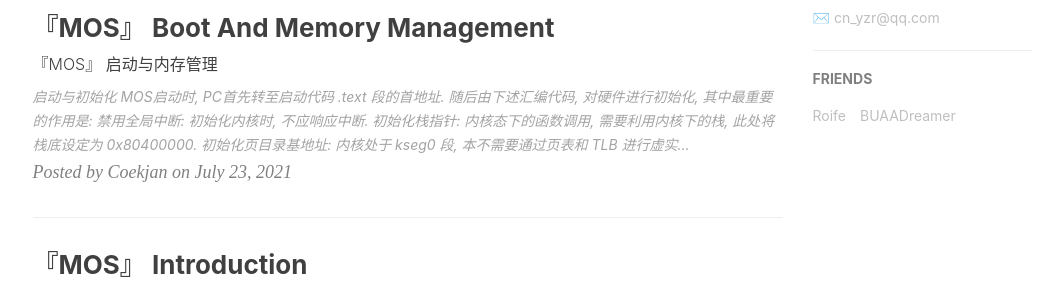
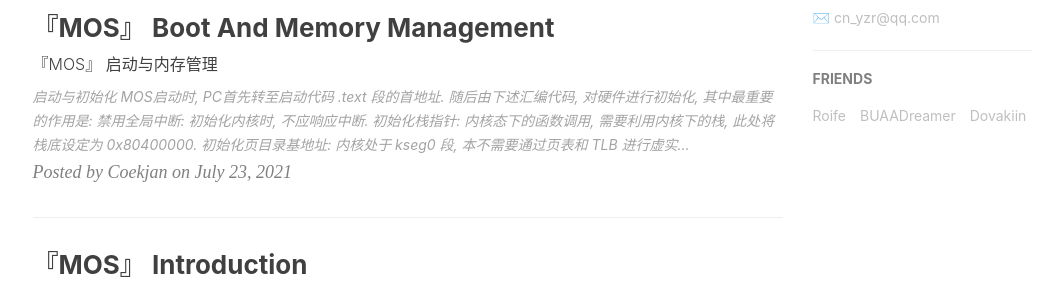
Before and after one commit to Coekjan/coekjan.github.io, a Jekyll site: the page built from index.html, in a window 1280 px wide and 900 px high, scrolled down 1027 px. Shown: the part 153-445 px from the top of the window, without its empty margins (135-1191 px from the left). Built offline with Jekyll 4.4.1, drawn with Linux system fonts in a browser that asks for light colours; nearby versions of some CDN libraries; the list of posts is cut into pages by our own code; comment, search, counter and statistics services are not loaded.

Commit message:
Update friends.

```diff
--- a/_config.yml
+++ b/_config.yml
@@ -112,5 +112,9 @@ friends: [
   {
     title: "BUAADreamer",
     href: "https://buaadreamer.top"
+  },
+  {
+    title: "Dovakiin",
+    href: "https://the-tarnished.github.io"
   }
 ]
```
